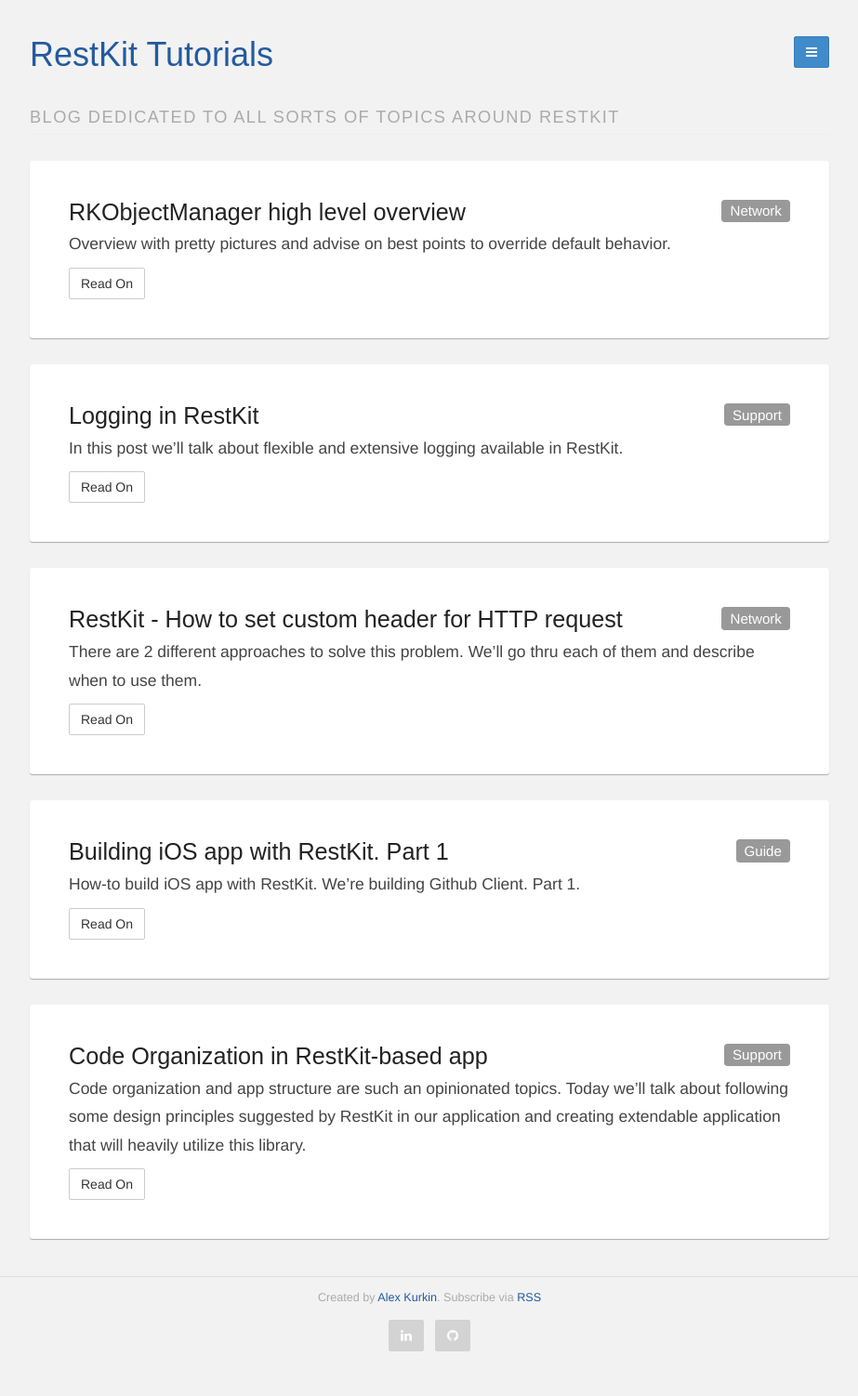
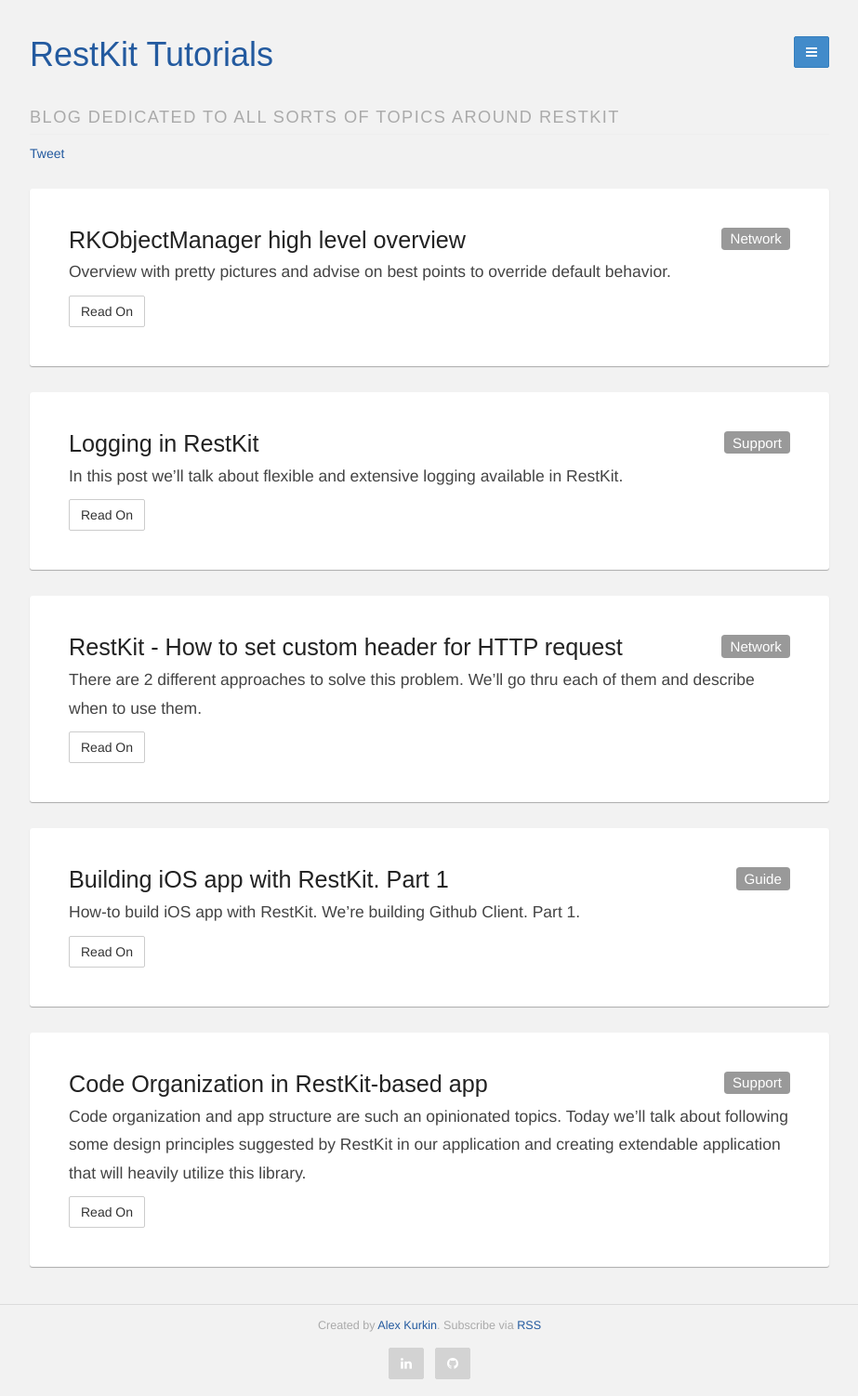
Before and after one commit to restkit-tutorials/restkit-tutorials.github.io, a Jekyll site: the page built from index.html, in a window 1280 px wide. Shown: the whole page at 93% size, without its empty margins (178-1101 px from the left). Built offline with Jekyll 4.4.1, drawn with Linux system fonts in a browser that asks for light colours; Markdown is read by kramdown in place of the engine named in the settings; comment, search, counter and statistics services are not loaded; before the commit the page ends 1472 px from its top, so only the background shows below that.

Commit message:
add twitter button

```diff
--- a/_layouts/post.html
+++ b/_layouts/post.html
@@ -14,4 +14,8 @@ layout: default
     </p>
     <hr>
     <div class="entry-description clearfix">{{ content }}</div>
+    <div>
+      <a href="https://twitter.com/share" class="twitter-share-button" data-size="large" data-hashtags="restkit">Tweet</a>
+      <script>!function(d,s,id){var js,fjs=d.getElementsByTagName(s)[0],p=/^http:/.test(d.location)?'http':'https';if(!d.getElementById(id)){js=d.createElement(s);js.id=id;js.src=p+'://platform.twitter.com/widgets.js';fjs.parentNode.insertBefore(js,fjs);}}(document, 'script', 'twitter-wjs');</script>
+    </div>
 </section> <!-- /.post -->
--- a/index.html
+++ b/index.html
@@ -4,6 +4,8 @@ title: RestKit Tutorials - RestKit how-to guides - Blog about RestKit and RESTfu
 meta_description: RestKit tutorials, restkit guides, restkit how-to, blog about restkit.
 ---
 
+<a href="https://twitter.com/share" class="twitter-share-button" data-size="large" data-hashtags="restkit">Tweet</a>
+<script>!function(d,s,id){var js,fjs=d.getElementsByTagName(s)[0],p=/^http:/.test(d.location)?'http':'https';if(!d.getElementById(id)){js=d.createElement(s);js.id=id;js.src=p+'://platform.twitter.com/widgets.js';fjs.parentNode.insertBefore(js,fjs);}}(document, 'script', 'twitter-wjs');</script>
 {% for post in site.posts %}
     <section class="post">
         <header class="entry-header">
```
